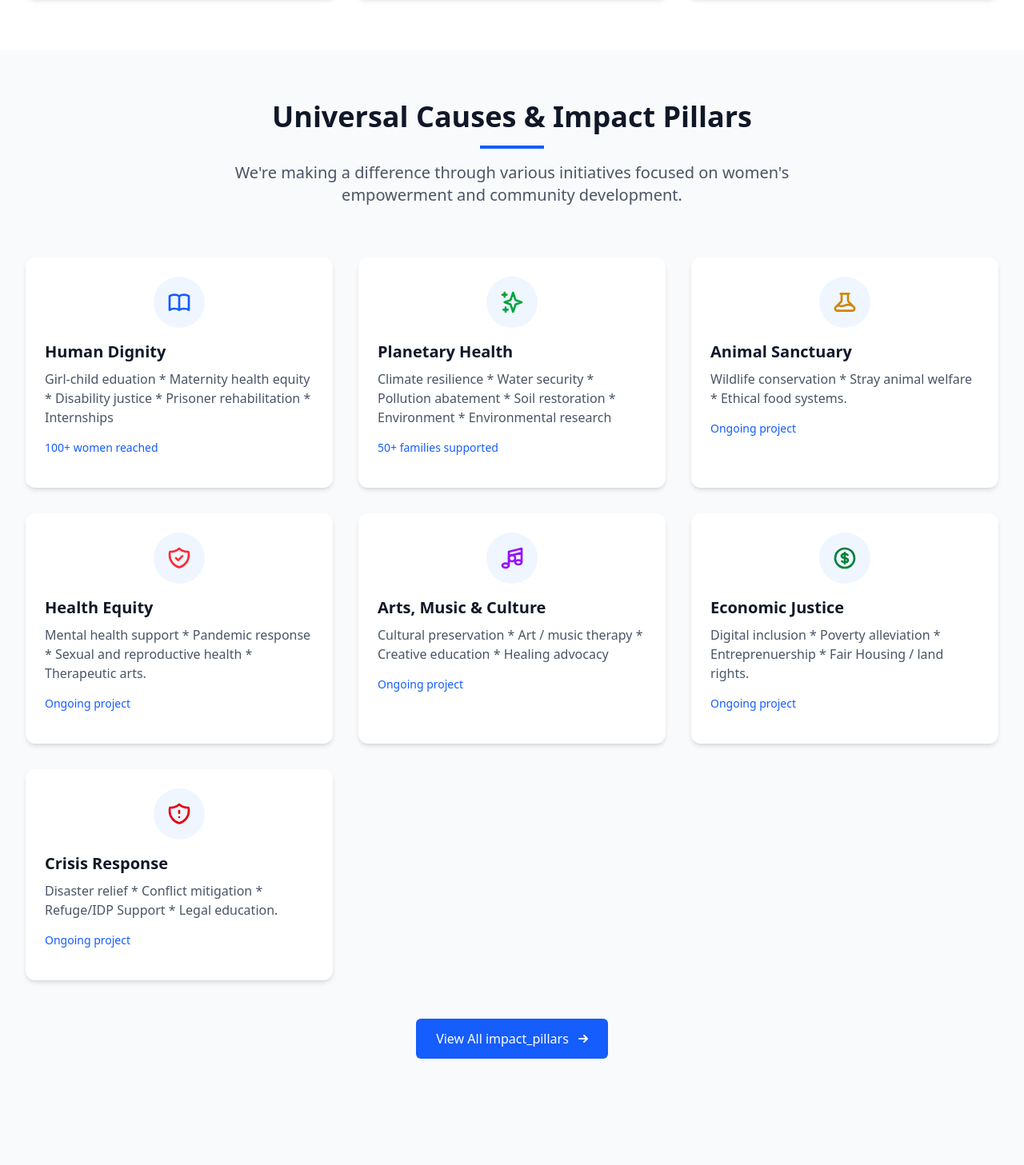
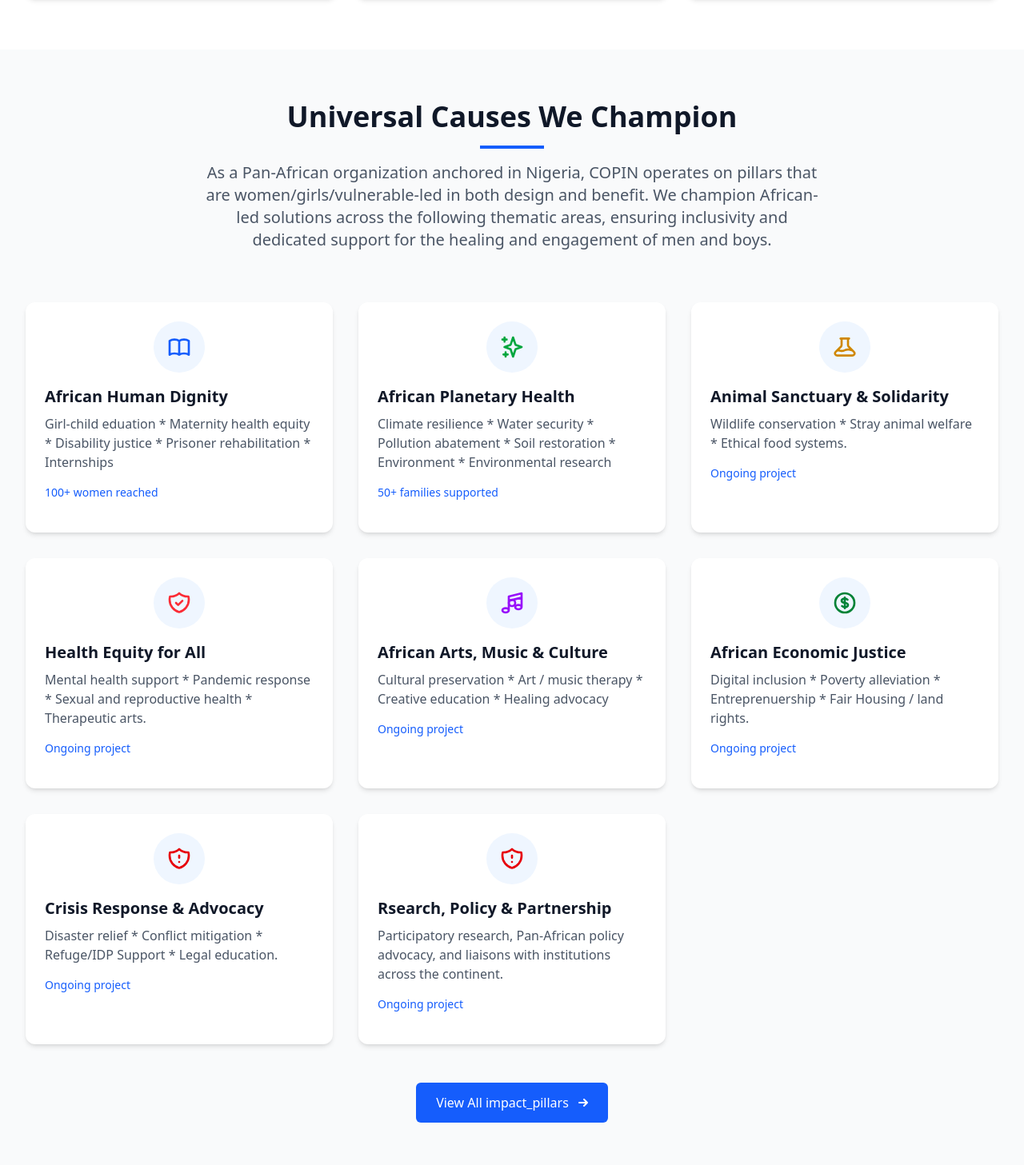
Before and after one commit to Moses-main/corridors_of_peace, a React (Vite) app: page / in a window 1280 px wide. Shown: the part 3373-4830 px from the top of the page at 80% size. Built offline with nearby package versions, Linux system fonts and the light colour scheme.

Commit message:
update the uniseral causes we champion

```diff
--- a/src/components/Universal_Causes.jsx
+++ b/src/components/Universal_Causes.jsx
@@ -2,7 +2,7 @@
   const impact_pillars = [
     {
       id: 1,
-      pillar: "Human Dignity",
+      pillar: "African Human Dignity",
       initiatives:
         "Girl-child eduation  *  Maternity health equity * Disability justice * Prisoner rehabilitation * Internships",
       stats: "100+ women reached",
@@ -25,7 +25,7 @@
     },
     {
       id: 2,
-      pillar: "Planetary Health",
+      pillar: "African Planetary Health",
       initiatives:
         "Climate resilience * Water security * Pollution abatement * Soil restoration * Environment * Environmental research",
       stats: "50+ families supported",
@@ -48,7 +48,7 @@
     },
     {
       id: 3,
-      pillar: "Animal Sanctuary",
+      pillar: "Animal Sanctuary & Solidarity",
       initiatives:
         "Wildlife conservation * Stray animal welfare * Ethical food systems.",
       stats: "Ongoing project",
@@ -71,7 +71,7 @@
     },
     {
       id: 4,
-      pillar: "Health Equity",
+      pillar: "Health Equity for All",
       initiatives:
         "Mental health support * Pandemic response * Sexual and reproductive health * Therapeutic arts.",
       stats: "Ongoing project",
@@ -94,7 +94,7 @@
     },
     {
       id: 5,
-      pillar: "Arts, Music & Culture",
+      pillar: "African Arts, Music & Culture",
       initiatives:
         "Cultural preservation * Art / music therapy * Creative education * Healing advocacy",
       stats: "Ongoing project",
@@ -123,7 +123,7 @@
     },
     {
       id: 6,
-      pillar: "Economic Justice",
+      pillar: "African Economic Justice",
       initiatives:
         "Digital inclusion * Poverty alleviation * Entreprenuership * Fair Housing / land rights.",
       stats: "Ongoing project",
@@ -146,9 +146,38 @@
     },
     {
       id: 7,
-      pillar: "Crisis Response",
+      pillar: "Crisis Response & Advocacy",
       initiatives:
         "Disaster relief * Conflict mitigation * Refuge/IDP Support * Legal education.",
+      stats: "Ongoing project",
+      icon: (
+        <svg
+          className="w-8 h-8 text-red-600"
+          fill="none"
+          stroke="currentColor"
+          viewBox="0 0 24 24"
+          xmlns="http://www.w3.org/2000/svg"
+        >
+          <path
+            strokeLinecap="round"
+            strokeLinejoin="round"
+            strokeWidth={2}
+            d="M20.618 5.984A11.955 11.955 0 0112 2.944a11.955 11.955 0 01-8.618 3.04A12.02 12.02 0 003 9c0 5.591 3.824 10.29 9 11.622 5.176-1.332 9-6.03 9-11.622 0-1.042-.133-2.052-.382-3.016z"
+          />
+          <path
+            strokeLinecap="round"
+            strokeLinejoin="round"
+            strokeWidth={2}
+            d="M12 9v2m0 4h.01"
+          />
+        </svg>
+      ),
+    },
+    {
+      id: 7,
+      pillar: "Rsearch, Policy & Partnership",
+      initiatives:
+        "Participatory research, Pan-African policy advocacy, and liaisons with institutions across the continent.",
       stats: "Ongoing project",
       icon: (
         <svg
@@ -180,12 +209,15 @@
       <div className="max-w-7xl mx-auto px-4 sm:px-6 lg:px-8">
         <div className="text-center mb-16">
           <h2 className="text-3xl font-extrabold text-gray-900 sm:text-4xl">
-            Universal Causes & Impact Pillars
+            Universal Causes We Champion
           </h2>
           <div className="mt-4 h-1 w-20 bg-blue-600 mx-auto"></div>
           <p className="mt-4 text-xl text-gray-600 max-w-3xl mx-auto">
-            We're making a difference through various initiatives focused on
-            women's empowerment and community development.
+            As a Pan-African organization anchored in Nigeria, COPIN operates on
+            pillars that are women/girls/vulnerable-led in both design and
+            benefit. We champion African-led solutions across the following
+            thematic areas, ensuring inclusivity and dedicated support for the
+            healing and engagement of men and boys.
           </p>
         </div>
 
```
Also changed, not shown: 1 other file (tests, documents, lock files or other folders).
